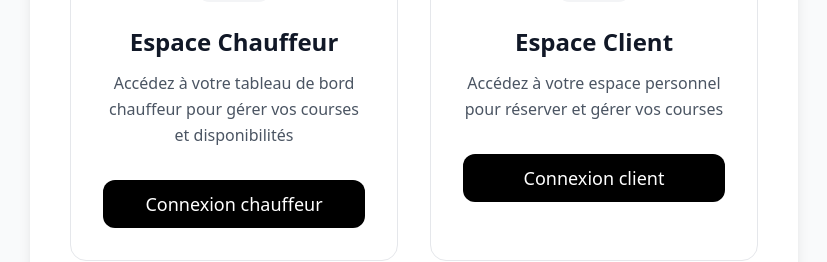
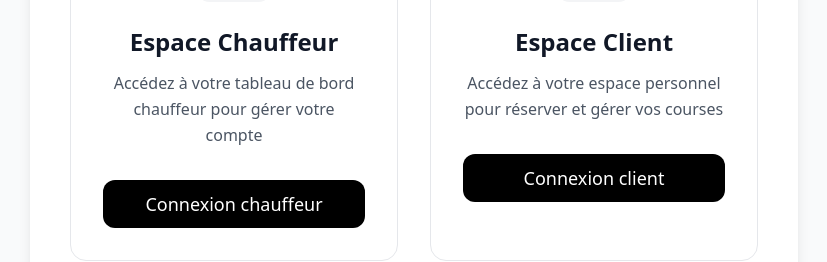
Before and after one commit to hammamiayoub/vtc-new, a React (Vite) app: page / in a window 1280 px wide. Both pictures are taken after a click on the button "Connexion". Shown: the part 439-701 px from the top of the page, without its empty margins (226-1053 px from the left). Built offline with nearby package versions, Linux system fonts and the light colour scheme; no server answers.

Commit message:
Updated LoginSelection.tsx

```diff
--- a/src/components/LoginSelection.tsx
+++ b/src/components/LoginSelection.tsx
@@ -49,7 +49,7 @@ export const LoginSelection: React.FC<LoginSelectionProps> = ({
                   Espace Chauffeur
                 </h3>
                 <p className="text-gray-600 mb-8 leading-relaxed">
-                  Accédez à votre tableau de bord chauffeur pour gérer vos courses et disponibilités
+                  Accédez à votre tableau de bord chauffeur pour gérer votre compte
                 </p>
                 <Button
                   className="w-full bg-black hover:bg-gray-800 text-lg py-3"
```
